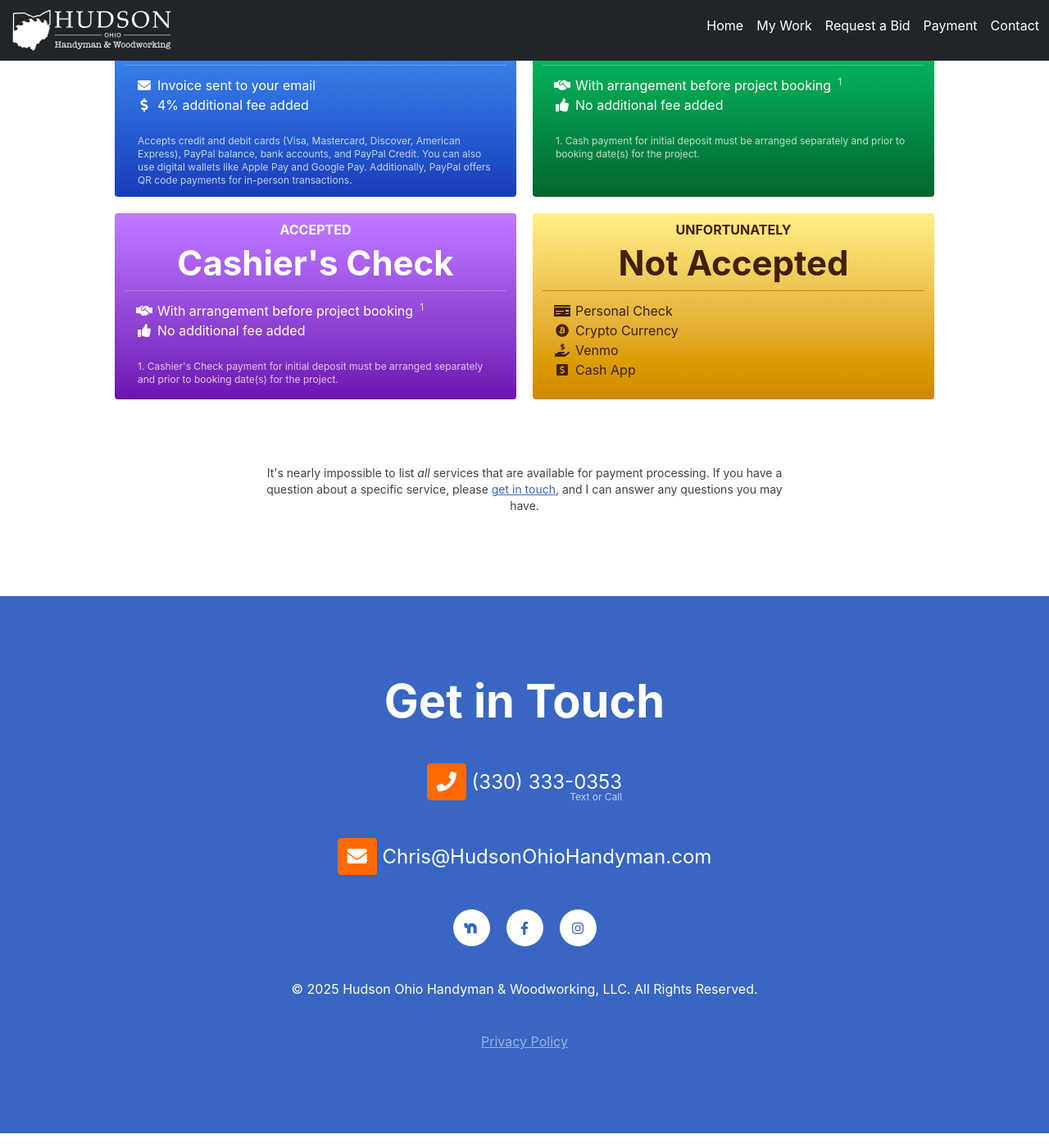
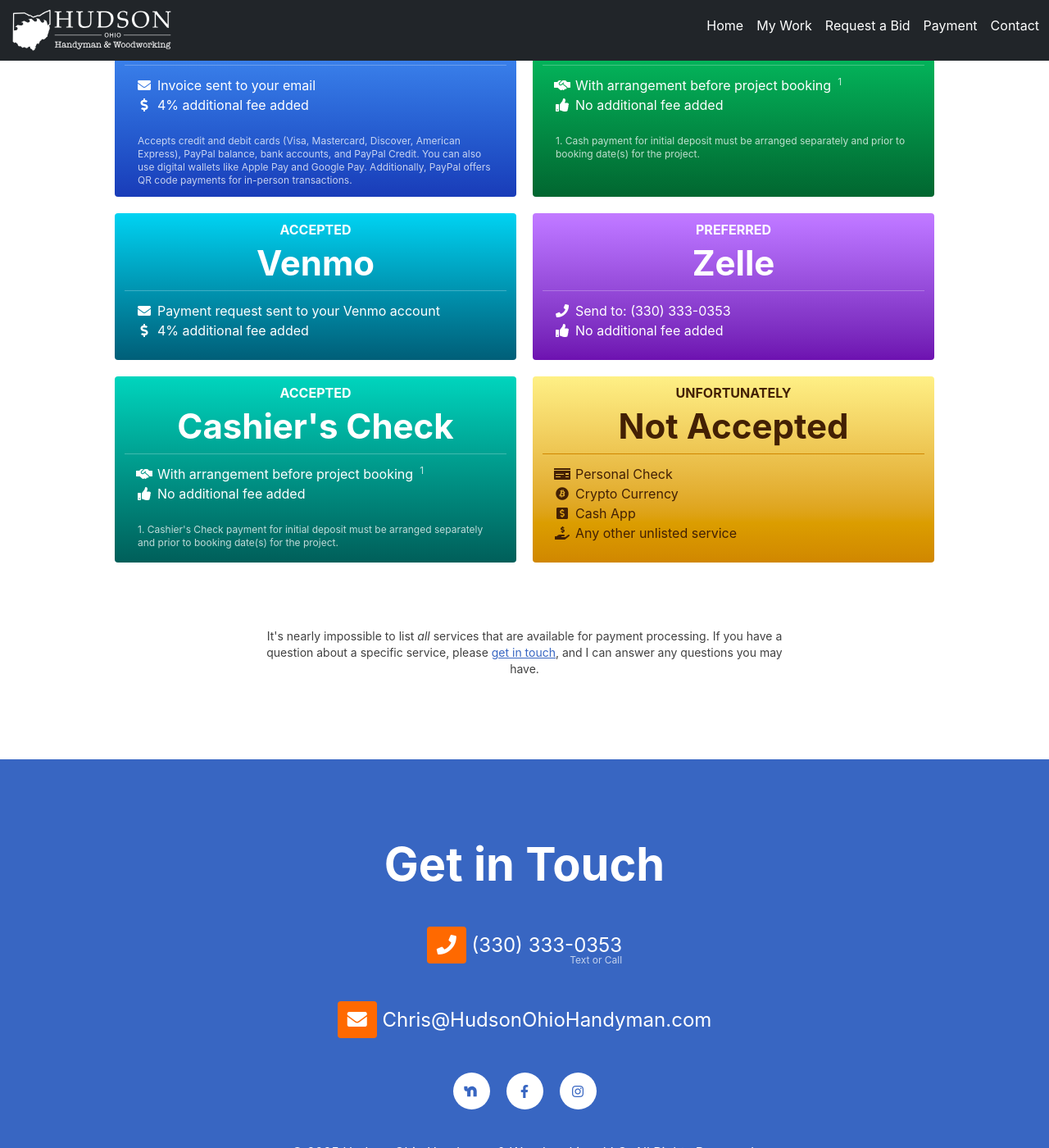
Before and after one commit to ChrisHonniball/hudson-ohio-handyman-and-renovations, a Jekyll site: the page built from _pages/payment.html, in a window 1280 px wide and 1400 px high, scrolled down 552 px. Shown: the whole window at 82% size. Built offline with Jekyll 4.4.1, drawn with Linux system fonts in a browser that asks for light colours.

Commit message:
Updates for supported payment info

```diff
--- a/_pages/payment.html
+++ b/_pages/payment.html
@@ -60,7 +60,50 @@ header_img: /assets/images/stock/computer.jpg
         </div>
       </div>
 
-      <div class="w-full rounded bg-gradient-to-b from-purple-400 to-purple-800">
+      <div class="w-full rounded bg-gradient-to-b from-cyan-400 to-cyan-800">
+        <div class="p-3 text-white">
+          <h5
+            class="leading-none uppercase text-[16px] text-white text-uppercase text-center !pb-0"
+          >
+            Accepted
+          </h5>
+          <h6 class="leading-none !text-[42px] !pb-0 text-center">Venmo</h6>
+          <hr class="border-white/25 my-3">
+          <ul class="fa-ul">
+            <li>
+              <span class="fa-li"><i class="fas fa-envelope"></i></span>Payment request sent to your Venmo account
+            </li>
+            <li>
+              <span class="fa-li"><i class="fas fa-dollar-sign"></i></span>4% additional fee added
+            </li>
+          </ul>
+        </div>
+      </div>
+
+      <div
+        class="w-full rounded bg-gradient-to-b from-purple-400 to-purple-800"
+      >
+        <div class="p-3 text-white">
+          <h5
+            class="leading-none uppercase text-[16px] text-white text-uppercase text-center !pb-0"
+          >
+            Preferred
+          </h5>
+          <h6 class="leading-none !text-[42px] !pb-0 text-center">Zelle</h6>
+          <hr class="border-white/25 my-3">
+          <ul class="fa-ul">
+            <li>
+              <span class="fa-li"><i class="fas fa-phone"></i></span>Send to:
+              {{ site.phone_number }}
+            </li>
+            <li>
+              <span class="fa-li"><i class="fas fa-thumbs-up"></i></span>No additional fee added
+            </li>
+          </ul>
+        </div>
+      </div>
+
+      <div class="w-full rounded bg-gradient-to-b from-teal-400 to-teal-800">
         <div class="p-3 text-white">
           <h5
             class="leading-none uppercase text-[16px] text-white text-uppercase text-center !pb-0"
@@ -106,10 +149,10 @@ header_img: /assets/images/stock/computer.jpg
               <span class="fa-li"><i class="fab fa-bitcoin"></i></span>Crypto Currency
             </li>
             <li>
-              <span class="fa-li"><i class="fas fa-hand-holding-usd"></i></span>Venmo
+              <span class="fa-li"><i class="fas fa-usd-square"></i></span>Cash App
             </li>
             <li>
-              <span class="fa-li"><i class="fas fa-usd-square"></i></span>Cash App
+              <span class="fa-li"><i class="fas fa-hand-holding-usd"></i></span>Any other unlisted service
             </li>
           </ul>
         </div>
--- a/index.html
+++ b/index.html
@@ -13,7 +13,7 @@ layout: default
 
 <section class="bg-white py-[70px] relative overflow-hidden">
   <div class="max-w-[1078px] mx-auto px-3 md:px-0 relative z-10">
-    <div class="px-3 flex gap-8 justify-center items-start flex-col md:flex-row">
+    <div class="px-3 flex gap-8 justify-center items-stretch flex-col md:flex-row">
       <div class="w-full md:w-1/4 text-center border border-gray-200 px-2 py-4 rounded">
         <i class="text-brand-blue far fa-shield-check text-6xl"></i>
         <h2 class="m-0 p-0">Insured</h2>
```
Also changed, not shown: other parts of index.html (+1 -1 lines), assets/tailwind.css.
